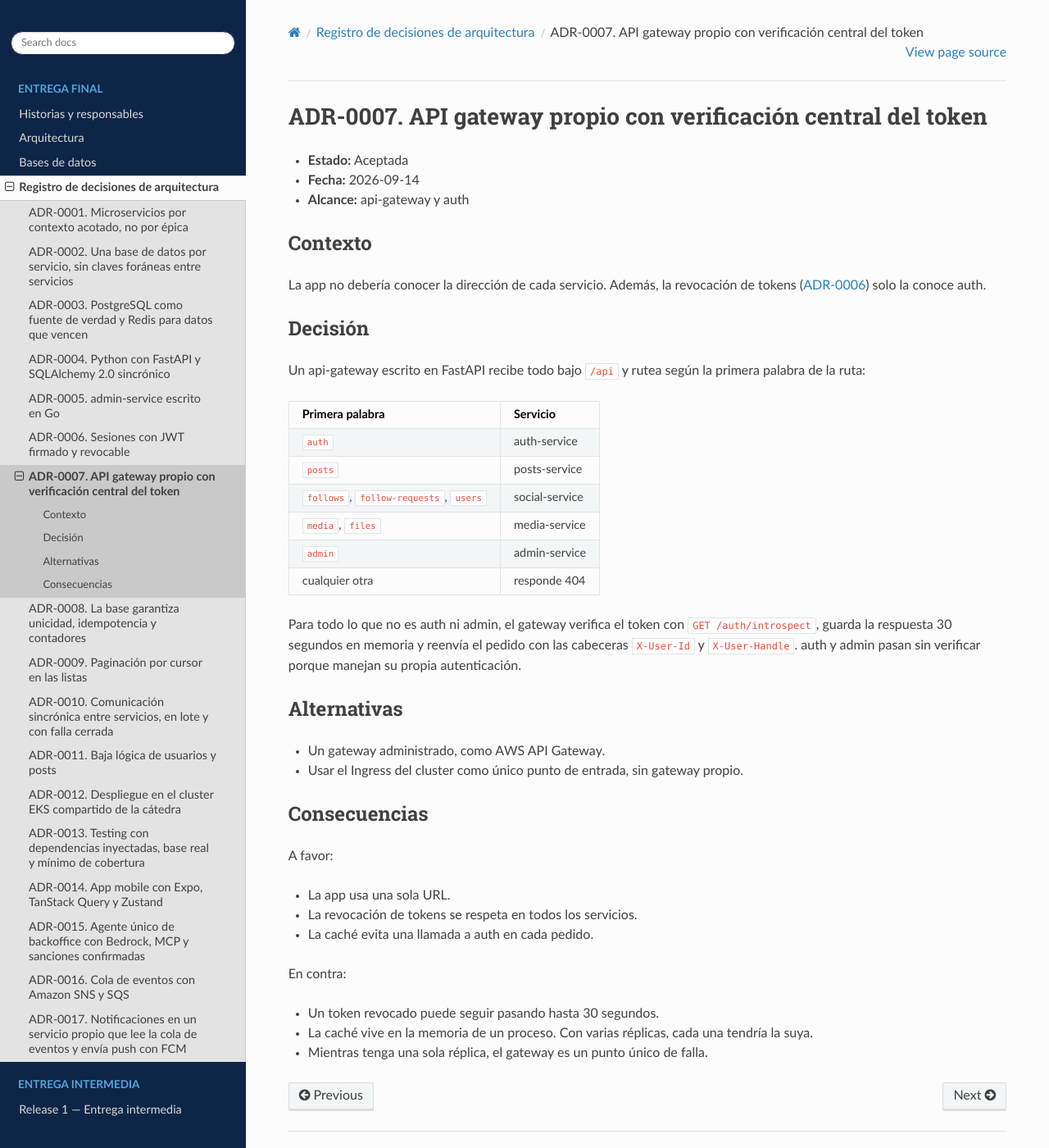
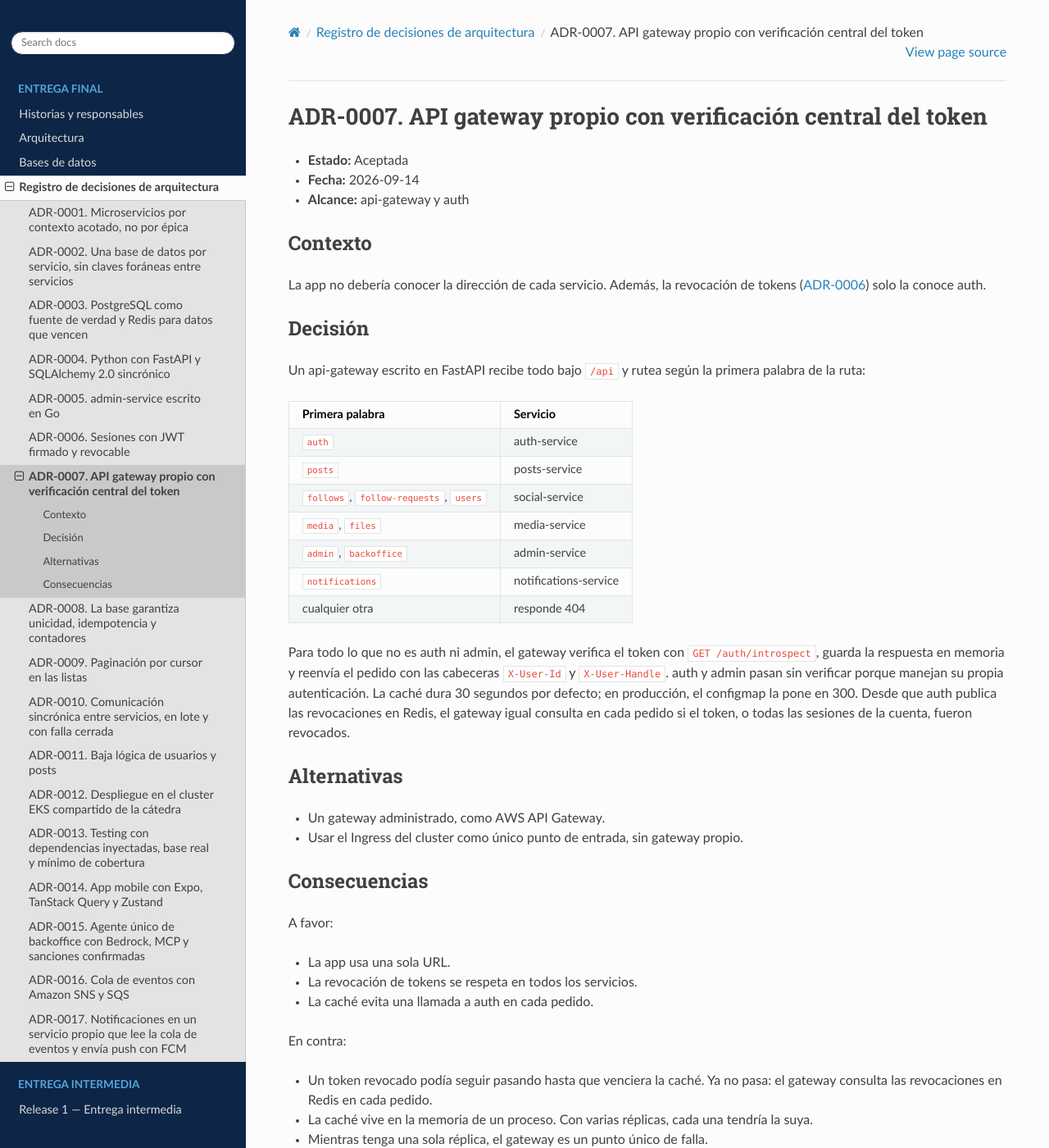
Before and after one commit to tds-g6-2s2026/udesa-x-docs, a Sphinx documentation site: the page built from docs/adr-0007.md, in a window 1280 px wide and 1400 px high. Shown: the whole window at 82% size. Built offline with Sphinx 7.4.7 and the Read the Docs theme 3.1.0, drawn with Linux system fonts in a browser that asks for light colours.

Commit message:
docs: detalles de los ADR al día
- ADR-0016: la advertencia de reintentos sale desde la sexta entrega
  (el código usa receives > 5), no desde la quinta.
- ADR-0017: la cuota de 9 pods ya está aplicada y notifications desplegado.
- ADR-0007: suma las rutas backoffice y notifications; la caché es de 300 s
  en producción y las revocaciones se consultan en Redis en cada pedido.
- ADR-0014: main usa React Native 0.86 con Expo SDK 57.
- Cobertura de la app: alrededor de 92% de líneas en la CI de main.

```diff
--- a/docs/adr-0007.md
+++ b/docs/adr-0007.md
@@ -18,10 +18,11 @@ Un api-gateway escrito en FastAPI recibe todo bajo `/api` y rutea según la prim
 | `posts` | posts-service |
 | `follows`, `follow-requests`, `users` | social-service |
 | `media`, `files` | media-service |
-| `admin` | admin-service |
+| `admin`, `backoffice` | admin-service |
+| `notifications` | notifications-service |
 | cualquier otra | responde 404 |
 
-Para todo lo que no es auth ni admin, el gateway verifica el token con `GET /auth/introspect`, guarda la respuesta 30 segundos en memoria y reenvía el pedido con las cabeceras `X-User-Id` y `X-User-Handle`. auth y admin pasan sin verificar porque manejan su propia autenticación.
+Para todo lo que no es auth ni admin, el gateway verifica el token con `GET /auth/introspect`, guarda la respuesta en memoria y reenvía el pedido con las cabeceras `X-User-Id` y `X-User-Handle`. auth y admin pasan sin verificar porque manejan su propia autenticación. La caché dura 30 segundos por defecto; en producción, el configmap la pone en 300. Desde que auth publica las revocaciones en Redis, el gateway igual consulta en cada pedido si el token, o todas las sesiones de la cuenta, fueron revocados.
 
 ## Alternativas
 
@@ -38,6 +39,6 @@ A favor:
 
 En contra:
 
-- Un token revocado puede seguir pasando hasta 30 segundos.
+- Un token revocado podía seguir pasando hasta que venciera la caché. Ya no pasa: el gateway consulta las revocaciones en Redis en cada pedido.
 - La caché vive en la memoria de un proceso. Con varias réplicas, cada una tendría la suya.
 - Mientras tenga una sola réplica, el gateway es un punto único de falla.
```
Also changed, not shown: docs/adr-0013.md (+1 -1 lines), docs/adr-0014.md (+1 -1 lines), docs/adr-0016.md (+1 -1 lines), docs/adr-0017.md (+1 -1 lines), docs/historias.md (+1 -1 lines), 1 other file.
